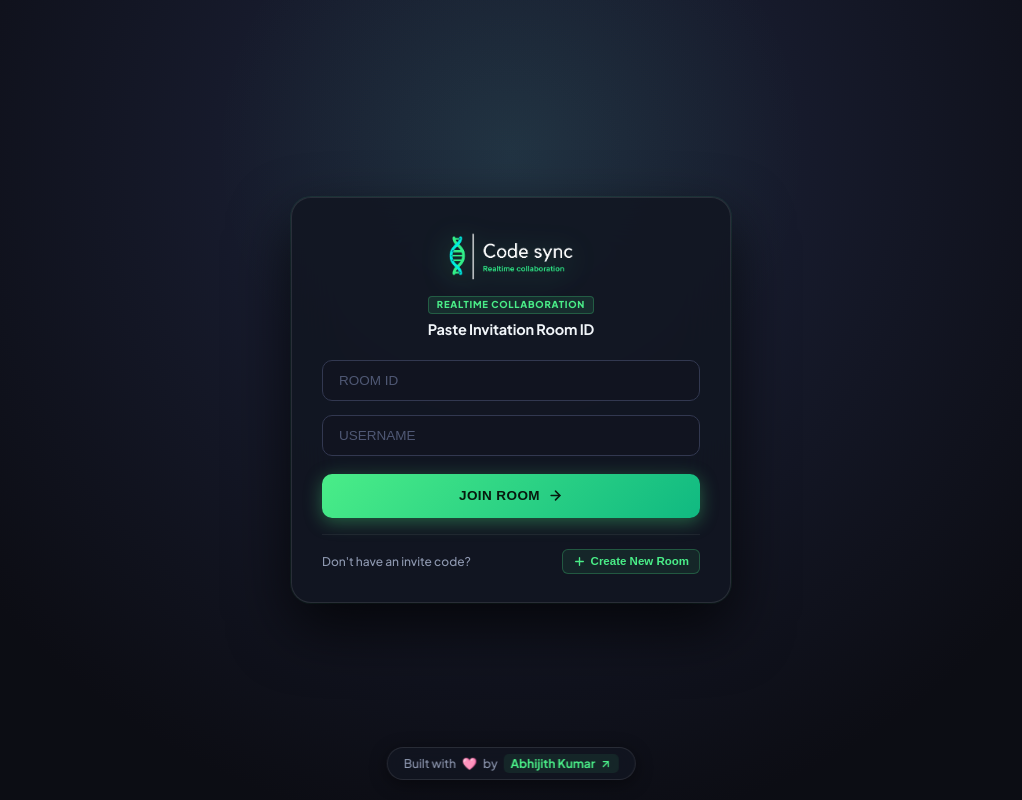
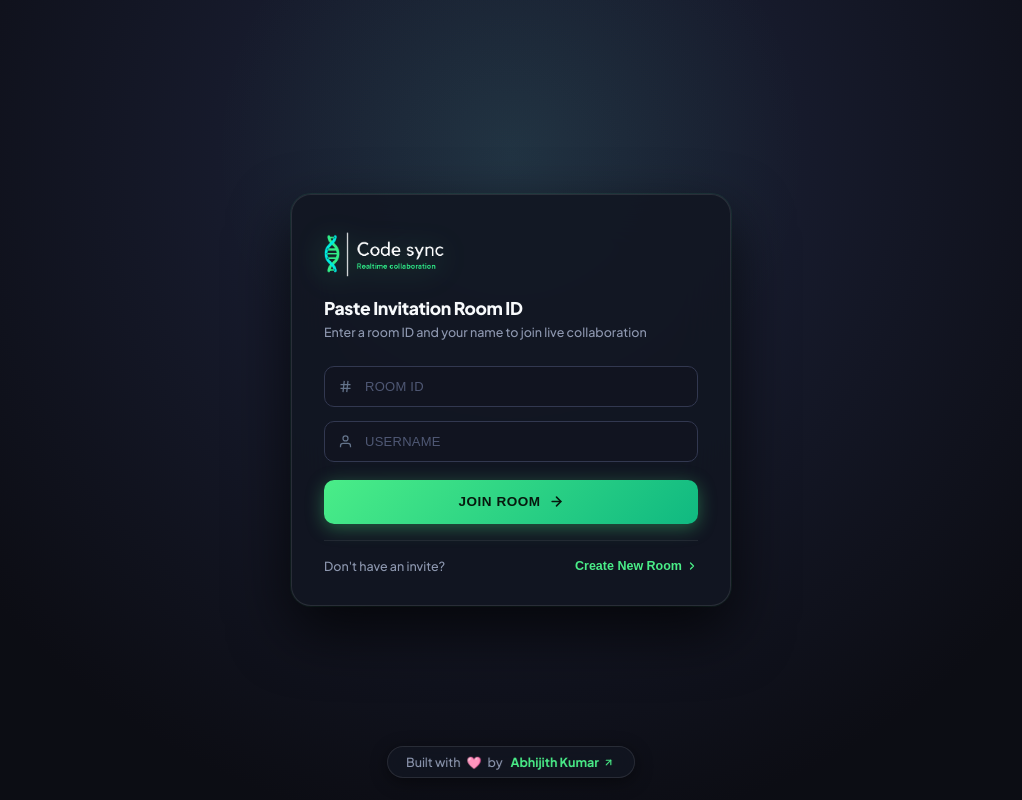
Before and after one commit to AbhijithKumar-07/Code-Sync, a React (Create React App) app: page /#/ in a window 1280 px wide. Shown: the whole page, without its empty margins (129-1151 px from the left). Built offline with nearby package versions, Linux system fonts and the light colour scheme; no server answers.

Commit message:
style(home): modernize UI, left-align labels, add input icons, guard room regeneration, and refine author hover

```diff
--- a/src/App.css
+++ b/src/App.css
@@ -84,7 +84,7 @@ body {
     border: 1px solid rgba(255, 255, 255, 0.1);
     box-shadow: 0 25px 60px rgba(0, 0, 0, 0.7), 0 0 0 1px rgba(74, 237, 136, 0.1);
     border-radius: 20px;
-    padding: 34px 30px 28px;
+    padding: 36px 32px 30px;
     width: 440px;
     max-width: 90%;
     z-index: 10;
@@ -104,12 +104,12 @@ body {
 
 .logoHeader {
     display: flex;
-    justify-content: center;
-    margin-bottom: 16px;
+    justify-content: flex-start;
+    margin-bottom: 20px;
 }
 
 .homePageLogo {
-    height: 48px;
+    height: 46px;
     display: block;
     object-fit: contain;
     filter: drop-shadow(0 4px 14px rgba(74, 237, 136, 0.3));
@@ -118,42 +118,62 @@ body {
 .homeFormHeader {
     display: flex;
     flex-direction: column;
-    align-items: center;
-    margin-bottom: 22px;
-    gap: 6px;
-}
-
-.mainLabelBadge {
-    font-size: 9.5px;
+    align-items: flex-start;
+    text-align: left;
+    margin-bottom: 24px;
+    gap: 4px;
+}
+
+.mainLabel {
+    font-size: 17.5px;
     font-weight: 800;
-    letter-spacing: 0.08em;
+    color: #f8fafc;
+    letter-spacing: -0.02em;
+    margin: 0;
+    line-height: 1.3;
+}
+
+.mainSubLabel {
+    font-size: 12.5px;
+    font-weight: 500;
+    color: #8e98b0;
+    margin: 0;
+    line-height: 1.4;
+}
+
+.inputGroup {
+    display: flex;
+    flex-direction: column;
+    gap: 14px;
+}
+
+.inputFieldWrapper {
+    display: flex;
+    flex-direction: column;
+    width: 100%;
+}
+
+.inputWithIconWrapper {
+    position: relative;
+    display: flex;
+    align-items: center;
+    width: 100%;
+}
+
+.inputLeadingIcon {
+    position: absolute;
+    left: 14px;
+    color: #64748b;
+    pointer-events: none;
+    display: flex;
+    align-items: center;
+    justify-content: center;
+    z-index: 2;
+    transition: color 0.2s ease;
+}
+
+.inputWithIconWrapper:focus-within .inputLeadingIcon {
     color: var(--primary-accent);
-    background: rgba(74, 237, 136, 0.1);
-    border: 1px solid rgba(74, 237, 136, 0.25);
-    border-radius: 4px;
-    padding: 2px 8px;
-    line-height: 1.2;
-}
-
-.mainLabel {
-    text-align: center;
-    font-size: 14.5px;
-    font-weight: 700;
-    color: #f1f5f9;
-    letter-spacing: -0.01em;
-    margin: 0;
-}
-
-.inputGroup {
-    display: flex;
-    flex-direction: column;
-    gap: 14px;
-}
-
-.inputFieldWrapper {
-    display: flex;
-    flex-direction: column;
-    width: 100%;
 }
 
 .inputBox {
@@ -170,6 +190,11 @@ body {
     box-sizing: border-box;
 }
 
+.inputBox.withIcon {
+    padding-left: 40px;
+    padding-right: 42px;
+}
+
 .inputBox:focus {
     border-color: var(--primary-accent);
     box-shadow: 0 0 0 3px rgba(74, 237, 136, 0.15);
@@ -179,20 +204,11 @@ body {
 .inputBox::placeholder {
     color: #4f5874;
     font-weight: 500;
-}
-
-.roomIdInputWrapper {
-    position: relative;
-    display: flex;
-    align-items: center;
-    width: 100%;
-}
-
-.roomIdInputWrapper .inputBox {
-    padding-right: 42px;
-}
-
-.roomIdInput.isMasked {
+    font-size: 13px;
+    letter-spacing: 0.02em;
+}
+
+.inputBox.isMasked {
     letter-spacing: 0.16em;
     font-family: -apple-system, BlinkMacSystemFont, 'Segoe UI', Roboto, sans-serif;
     font-size: 13px;
@@ -203,7 +219,7 @@ body {
     right: 10px;
     background: transparent;
     border: none;
-    color: #6b7796;
+    color: #64748b;
     cursor: pointer;
     display: flex;
     align-items: center;
@@ -214,6 +230,7 @@ body {
     transition: all 0.2s ease;
     outline: none;
     padding: 0;
+    z-index: 3;
 }
 
 .toggleVisibilityBtn:hover {
@@ -242,8 +259,12 @@ body {
     height: 44px;
     font-size: 13.5px;
     font-weight: 800;
-    letter-spacing: 0.03em;
+    letter-spacing: 0.04em;
     box-shadow: 0 4px 18px rgba(74, 237, 136, 0.35);
+}
+
+.joinBtn svg {
+    transition: transform 0.2s ease;
 }
 
 .joinBtn:hover {
@@ -252,48 +273,58 @@ body {
     transform: translateY(-1px);
 }
 
+.joinBtn:hover svg {
+    transform: translateX(3px);
+}
+
 .createRoomHelper {
     display: flex;
     align-items: center;
     justify-content: space-between;
-    padding-top: 14px;
+    padding-top: 16px;
     margin-top: 2px;
-    border-top: 1px solid rgba(255, 255, 255, 0.06);
-    font-size: 12px;
+    border-top: 1px solid rgba(255, 255, 255, 0.07);
+    font-size: 12.5px;
 }
 
 .createPrompt {
     color: #8e98b0;
     font-weight: 500;
-    font-size: 12px;
+    font-size: 12.5px;
 }
 
 .createNewRoomBtn {
-    background: rgba(74, 237, 136, 0.08);
-    border: 1px solid rgba(74, 237, 136, 0.25);
+    background: transparent;
+    border: none;
     color: var(--primary-accent);
-    border-radius: 6px;
-    padding: 5px 10px;
-    font-size: 11.5px;
+    font-size: 12.5px;
     font-weight: 700;
     cursor: pointer;
     display: inline-flex;
     align-items: center;
-    gap: 5px;
+    gap: 4px;
     transition: all 0.2s ease;
     outline: none;
+    padding: 2px 0;
+}
+
+.createNewRoomBtn svg {
+    transition: transform 0.2s ease;
 }
 
 .createNewRoomBtn:hover {
-    background: rgba(74, 237, 136, 0.18);
-    border-color: var(--primary-accent);
-    color: #ffffff;
-    transform: translateY(-1px);
+    color: #5ef498;
+    text-decoration: underline;
+    text-underline-offset: 3px;
+}
+
+.createNewRoomBtn:hover svg {
+    transform: translateX(2px);
 }
 
 .homeFooter {
     position: fixed;
-    bottom: 20px;
+    bottom: 22px;
     left: 50%;
     transform: translateX(-50%);
     z-index: 10;
@@ -307,11 +338,11 @@ body {
     border: 1px solid rgba(255, 255, 255, 0.1);
     backdrop-filter: blur(14px);
     border-radius: 999px;
-    padding: 6px 16px;
+    padding: 7px 18px;
     display: flex;
     align-items: center;
     gap: 6px;
-    font-size: 12px;
+    font-size: 12.5px;
     color: #8e98b0;
     box-shadow: 0 4px 18px rgba(0, 0, 0, 0.45);
 }
@@ -332,15 +363,12 @@ body {
     align-items: center;
     gap: 4px;
     transition: all 0.2s ease;
-    padding: 2px 7px;
-    border-radius: 5px;
-    background: rgba(74, 237, 136, 0.08);
+    padding: 0 2px;
 }
 
 .authorLink:hover {
     color: #ffffff;
-    background: rgba(74, 237, 136, 0.22);
-    transform: translateY(-1px);
+    text-shadow: 0 0 10px rgba(74, 237, 136, 0.6);
 }
 
 /* ==========================================================================
--- a/src/pages/Home.js
+++ b/src/pages/Home.js
@@ -28,6 +28,12 @@ const Home = () => {
 
     const createNewRoom = (e) => {
         e.preventDefault();
+        if (roomId && roomId.trim().length > 0) {
+            toast('Room ID is already generated! Enter username to join.', {
+                icon: '🔑',
+            });
+            return;
+        }
         const id = uuidV4();
         handleRoomIdChange(id);
         toast.success('Generated New Room ID');
@@ -69,16 +75,24 @@ const Home = () => {
                 </div>
 
                 <div className="homeFormHeader">
-                    <span className="mainLabelBadge">REALTIME COLLABORATION</span>
-                    <h4 className="mainLabel">Paste Invitation Room ID</h4>
+                    <h3 className="mainLabel">Paste Invitation Room ID</h3>
+                    <p className="mainSubLabel">Enter a room ID and your name to join live collaboration</p>
                 </div>
 
                 <div className="inputGroup">
                     <div className="inputFieldWrapper">
-                        <div className="roomIdInputWrapper">
+                        <div className="inputWithIconWrapper">
+                            <span className="inputLeadingIcon">
+                                <svg viewBox="0 0 24 24" width="15" height="15" fill="none" stroke="currentColor" strokeWidth="2">
+                                    <line x1="4" y1="9" x2="20" y2="9" />
+                                    <line x1="4" y1="15" x2="20" y2="15" />
+                                    <line x1="10" y1="3" x2="8" y2="21" />
+                                    <line x1="16" y1="3" x2="14" y2="21" />
+                                </svg>
+                            </span>
                             <input
                                 type={showRoomId ? 'text' : 'password'}
-                                className={`inputBox roomIdInput ${!showRoomId && roomId ? 'isMasked' : ''}`}
+                                className={`inputBox withIcon ${!showRoomId && roomId ? 'isMasked' : ''}`}
                                 placeholder="ROOM ID"
                                 onChange={(e) => handleRoomIdChange(e.target.value)}
                                 value={roomId}
@@ -111,15 +125,23 @@ const Home = () => {
                     </div>
 
                     <div className="inputFieldWrapper">
+                        <div className="inputWithIconWrapper">
+                            <span className="inputLeadingIcon">
+                                <svg viewBox="0 0 24 24" width="15" height="15" fill="none" stroke="currentColor" strokeWidth="2">
+                                    <path d="M20 21v-2a4 4 0 0 0-4-4H8a4 4 0 0 0-4 4v2" />
+                                    <circle cx="12" cy="7" r="4" />
+                                </svg>
+                            </span>
                             <input
                                 type="text"
-                            className="inputBox"
+                                className="inputBox withIcon"
                                 placeholder="USERNAME"
                                 onChange={(e) => handleUsernameChange(e.target.value)}
                                 value={username}
                                 onKeyUp={handleInputEnter}
                                 autoComplete="off"
                             />
+                        </div>
                     </div>
 
                     <button className="btn joinBtn" onClick={joinRoom}>
@@ -131,17 +153,16 @@ const Home = () => {
                     </button>
 
                     <div className="createRoomHelper">
-                        <span className="createPrompt">Don't have an invite code?</span>
+                        <span className="createPrompt">Don't have an invite?</span>
                         <button
                             type="button"
                             onClick={createNewRoom}
                             className="createNewRoomBtn"
                         >
-                            <svg viewBox="0 0 24 24" width="13" height="13" fill="none" stroke="currentColor" strokeWidth="2.5" strokeLinecap="round" strokeLinejoin="round">
-                                <line x1="12" y1="5" x2="12" y2="19" />
-                                <line x1="5" y1="12" x2="19" y2="12" />
+                            <span>Create New Room</span>
+                            <svg viewBox="0 0 24 24" width="12" height="12" fill="none" stroke="currentColor" strokeWidth="2.5" strokeLinecap="round" strokeLinejoin="round">
+                                <polyline points="9 18 15 12 9 6" />
                             </svg>
-                            <span>Create New Room</span>
                         </button>
                     </div>
                 </div>
@@ -159,7 +180,7 @@ const Home = () => {
                         className="authorLink"
                     >
                         <span>Abhijith Kumar</span>
-                        <svg viewBox="0 0 24 24" width="12" height="12" fill="none" stroke="currentColor" strokeWidth="2.5" strokeLinecap="round" strokeLinejoin="round">
+                        <svg viewBox="0 0 24 24" width="11" height="11" fill="none" stroke="currentColor" strokeWidth="2.5" strokeLinecap="round" strokeLinejoin="round">
                             <line x1="7" y1="17" x2="17" y2="7" />
                             <polyline points="7 7 17 7 17 17" />
                         </svg>
```
Lines whose indentation alone changed are shown as unchanged.
